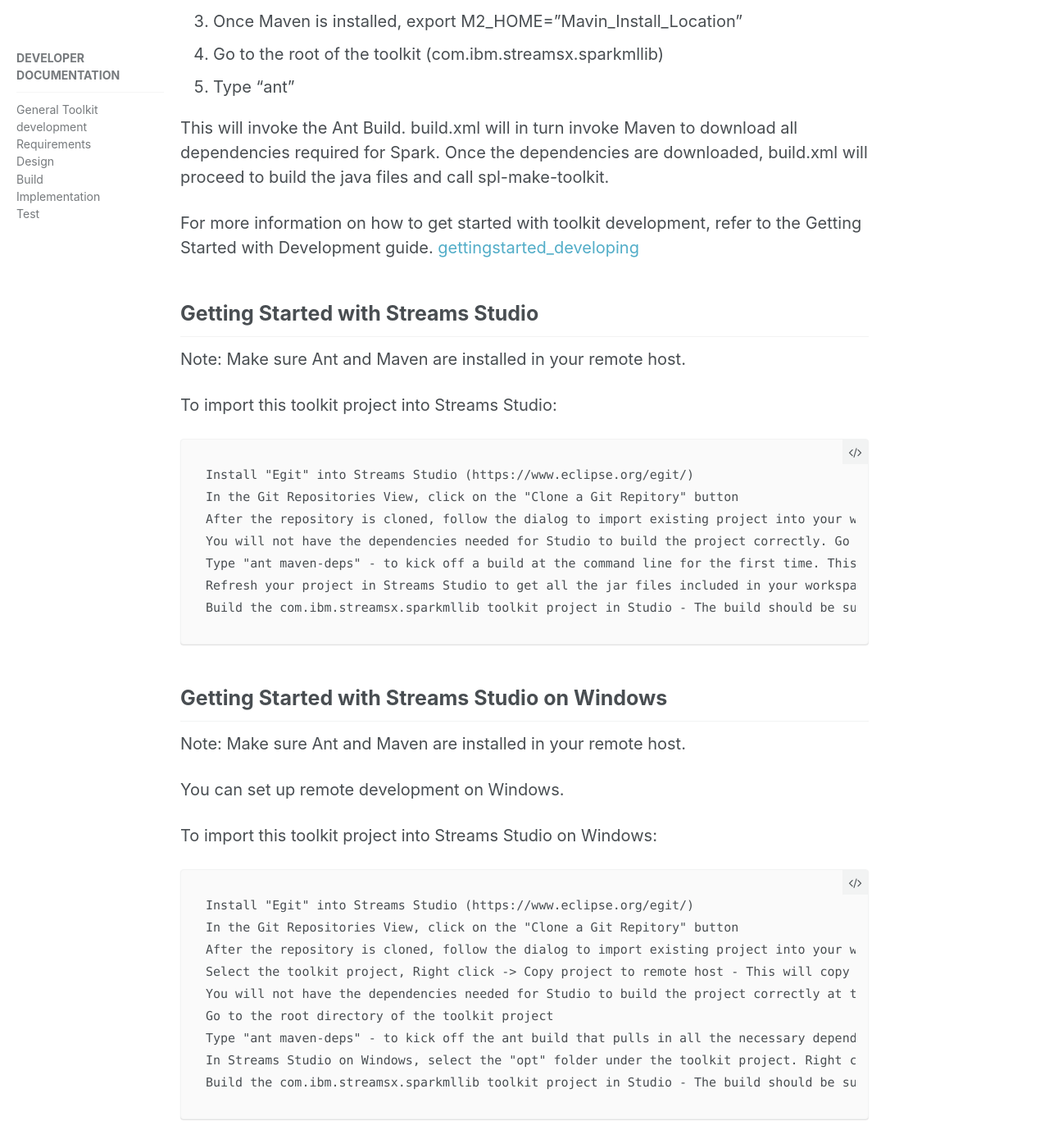
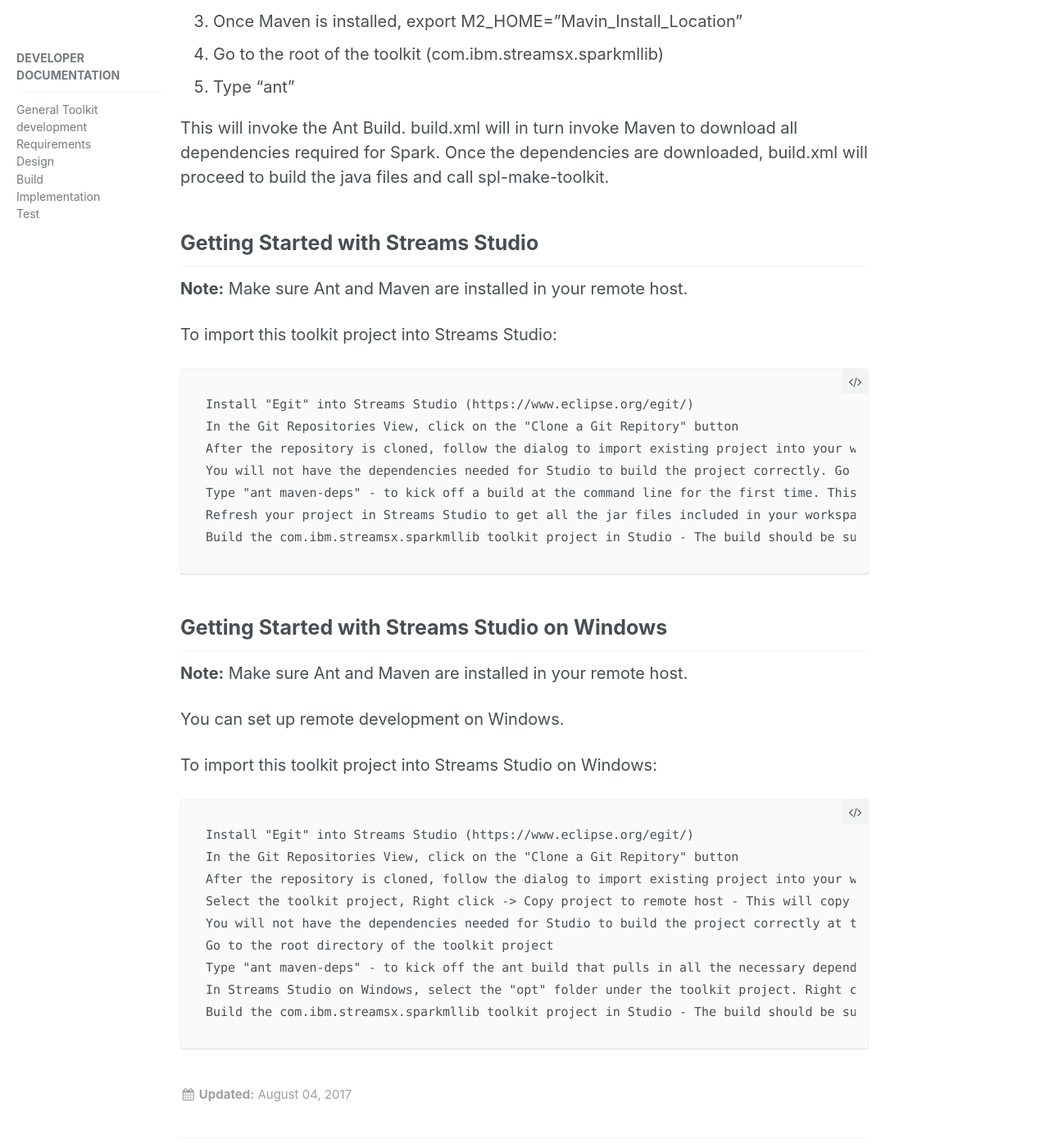
Before and after one commit to IBMStreams/streamsx.sparkMLLib, a Jekyll site: the page built from _docs/03-developer_overview.md, in a window 1280 px wide and 1400 px high, scrolled down 450 px. Shown: the whole window at 82% size. Built offline with Jekyll 4.4.1, drawn with Linux system fonts in a browser that asks for light colours.

Commit message:
Improve links

```diff
--- a/_docs/03-developer_overview.md
+++ b/_docs/03-developer_overview.md
@@ -23,10 +23,8 @@
 
 This will invoke the Ant Build. build.xml will in turn invoke Maven to download all dependencies required for Spark. Once the dependencies are downloaded, build.xml will proceed to build the java files and call spl-make-toolkit.
 
-For more information on how to get started with toolkit development, refer to the Getting Started with Development guide. [gettingstarted_developing](http://ibmstreams.github.io/streamsx.sparkMLLib/gettingstarted_developing.html)
-
 ## Getting Started with Streams Studio
-Note: Make sure Ant and Maven are installed in your remote host.
+**Note:** Make sure Ant and Maven are installed in your remote host.
 
 To import this toolkit project into Streams Studio:
 
```
Also changed, not shown: other parts of _docs/03-developer_overview.md (+1 -1 lines), _docs/01-user_overview.md (+2 -4 lines).
